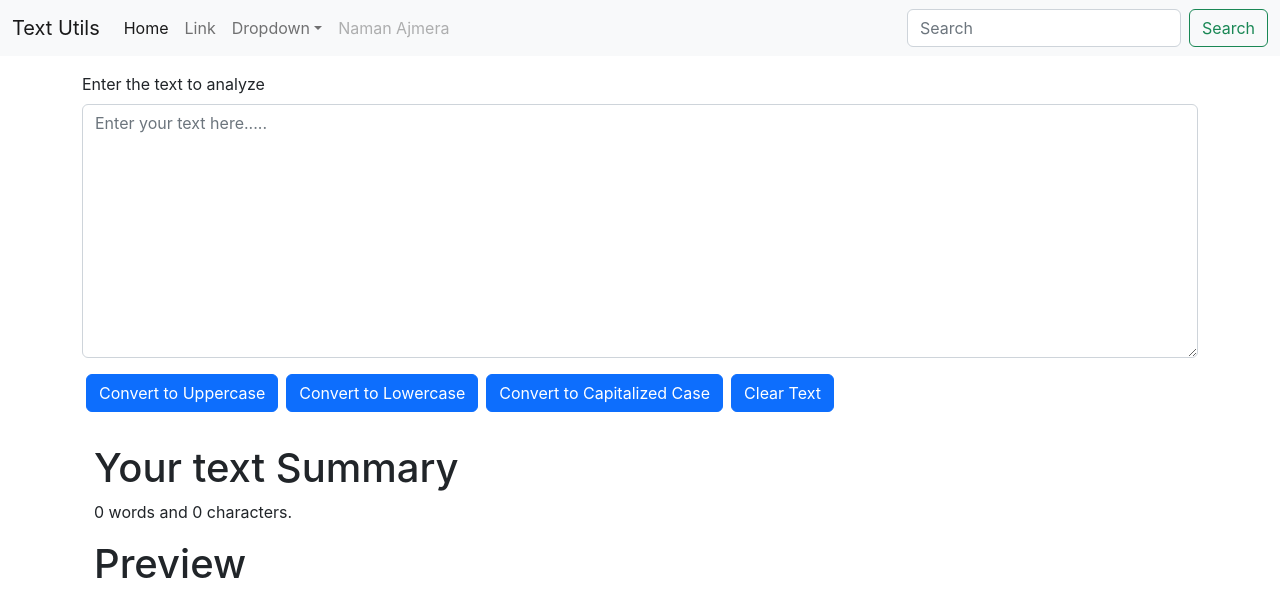
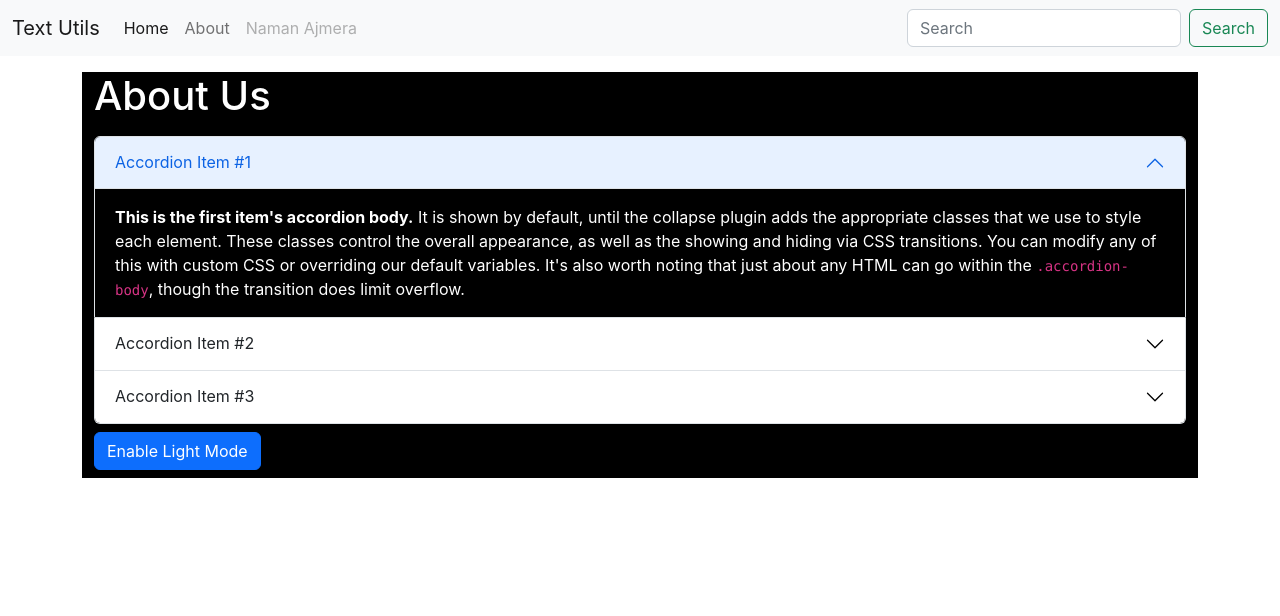
Before and after one commit to namanajmera/ReactJs, a React (Create React App) app in the folder my-app/: page / in a window 1280 px wide. Shown: the top 616 px of the page. Built offline with nearby package versions, Linux system fonts and the light colour scheme.

Commit message:
Added: Add the About Us using UseState.

```diff
--- a/my-app/src/App.js
+++ b/my-app/src/App.js
@@ -1,14 +1,16 @@
 import './App.css';
 import NavBar from "./commonComponents/NavBar";
-import TextForm from './forms/TextForm';
+import About from './forms/About';
+// import TextForm from './forms/TextForm';
 
 function App() {
-  const heading = "Enter the text to analyze";
+  // const heading = "Enter the text to analyze";
   return (
     <div>
       <NavBar title="Text Utils" />
       <div className="container my-3">
-        <TextForm heading={heading} />
+        {/* <TextForm heading={heading} /> */}
+        <About />
       </div>
     </div>
   );
--- a/my-app/src/commonComponents/NavBar.jsx
+++ b/my-app/src/commonComponents/NavBar.jsx
@@ -17,18 +17,7 @@
                         <a className="nav-link active" aria-current="page" href="/">Home</a>
                      </li>
                      <li className="nav-item">
-                        <a className="nav-link" href="/">Link</a>
-                     </li>
-                     <li className="nav-item dropdown">
-                        <a className="nav-link dropdown-toggle" href="/" role="button" data-bs-toggle="dropdown" aria-expanded="false">
-                           Dropdown
-                        </a>
-                        <ul className="dropdown-menu">
-                           <li><a className="dropdown-item" href="/">Action</a></li>
-                           <li><a className="dropdown-item" href="/">Another action</a></li>
-                           <li><hr className="dropdown-divider" /></li>
-                           <li><a className="dropdown-item" href="/">Something else here</a></li>
-                        </ul>
+                        <a className="nav-link" aria-current="page" href="/">About</a>
                      </li>
                      <li className="nav-item">
                         <a className="nav-link disabled" href="/">{props.about}</a>
--- /dev/null
+++ b/my-app/src/forms/About.jsx
@@ -0,0 +1,68 @@
+import React, { useState } from 'react'
+
+export default function About() {
+   const [myStyle, setMyStyle] = useState({
+      color: 'White',
+      backgroundColor: 'black'
+   })
+   const [buttonText, setButtonText] = useState('Enable Light Mode')
+   const toogleStyle = () => {
+      if (myStyle.color === 'white') {
+         setMyStyle({
+            color: 'black',
+            backgroundColor: 'white'
+         })
+         setButtonText('Enable Dark Mode');
+      } else {
+         setMyStyle({
+            color: 'white',
+            backgroundColor: 'black'
+         })
+         setButtonText('Enable Light Mode');
+      }
+   }
+   return (
+      <div className='container' style={myStyle}>
+         <h1 className='my-3'>About Us</h1>
+         <div className="accordion" id="accordionExample">
+            <div className="accordion-item" style={myStyle}>
+               <h2 className="accordion-header" id="headingOne">
+                  <button className="accordion-button" type="button" data-bs-toggle="collapse" data-bs-target="#collapseOne" aria-expanded="true" aria-controls="collapseOne">
+                     Accordion Item #1
+                  </button>
+               </h2>
+               <div id="collapseOne" className="accordion-collapse collapse show" aria-labelledby="headingOne" data-bs-parent="#accordionExample">
+                  <div className="accordion-body">
+                     <strong>This is the first item's accordion body.</strong> It is shown by default, until the collapse plugin adds the appropriate classes that we use to style each element. These classes control the overall appearance, as well as the showing and hiding via CSS transitions. You can modify any of this with custom CSS or overriding our default variables. It's also worth noting that just about any HTML can go within the <code>.accordion-body</code>, though the transition does limit overflow.
+                  </div>
+               </div>
+            </div>
+            <div className="accordion-item" style={myStyle}>
+               <h2 className="accordion-header" id="headingTwo">
+                  <button className="accordion-button collapsed" type="button" data-bs-toggle="collapse" data-bs-target="#collapseTwo" aria-expanded="false" aria-controls="collapseTwo">
+                     Accordion Item #2
+                  </button>
+               </h2>
+               <div id="collapseTwo" className="accordion-collapse collapse" aria-labelledby="headingTwo" data-bs-parent="#accordionExample">
+                  <div className="accordion-body">
+                     <strong>This is the second item's accordion body.</strong> It is hidden by default, until the collapse plugin adds the appropriate classes that we use to style each element. These classes control the overall appearance, as well as the showing and hiding via CSS transitions. You can modify any of this with custom CSS or overriding our default variables. It's also worth noting that just about any HTML can go within the <code>.accordion-body</code>, though the transition does limit overflow.
+                  </div>
+               </div>
+            </div>
+            <div className="accordion-item" style={myStyle}>
+               <h2 className="accordion-header" id="headingThree">
+                  <button className="accordion-button collapsed" type="button" data-bs-toggle="collapse" data-bs-target="#collapseThree" aria-expanded="false" aria-controls="collapseThree">
+                     Accordion Item #3
+                  </button>
+               </h2>
+               <div id="collapseThree" className="accordion-collapse collapse" aria-labelledby="headingThree" data-bs-parent="#accordionExample">
+                  <div className="accordion-body">
+                     <strong>This is the third item's accordion body.</strong> It is hidden by default, until the collapse plugin adds the appropriate classes that we use to style each element. These classes control the overall appearance, as well as the showing and hiding via CSS transitions. You can modify any of this with custom CSS or overriding our default variables. It's also worth noting that just about any HTML can go within the <code>.accordion-body</code>, though the transition does limit overflow.
+                  </div>
+               </div>
+            </div>
+         </div>
+         <button className="btn btn-primary my-2" onClick={toogleStyle}>{buttonText}</button>
+      </div>
+   )
+}
```
